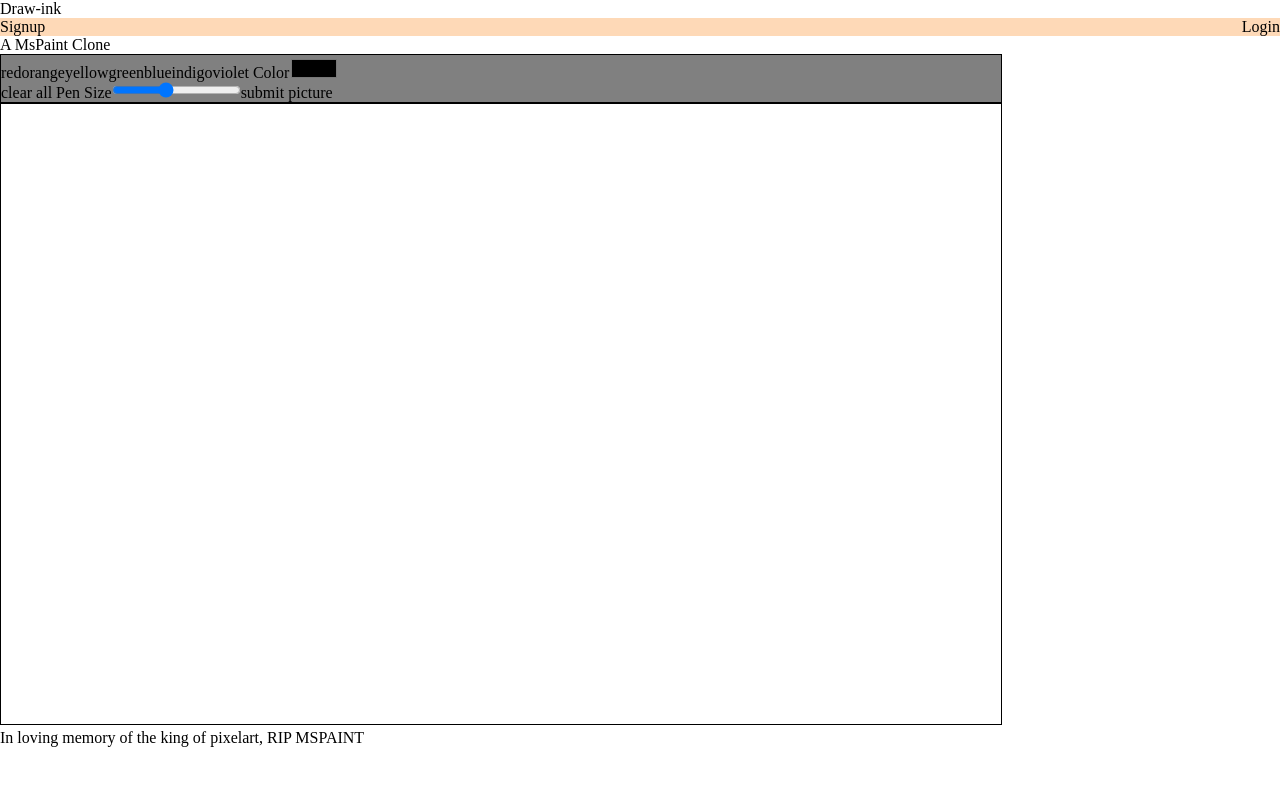
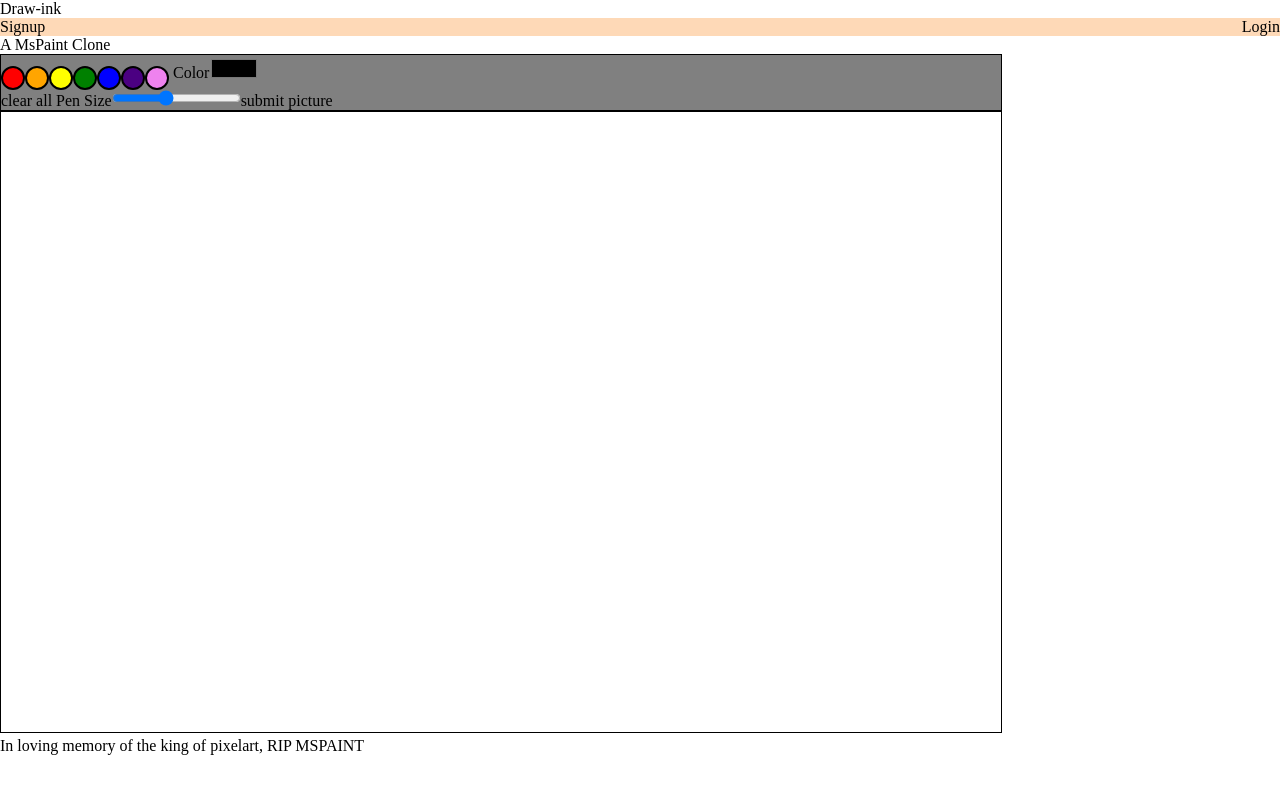
Before and after one commit to Kernapillar/Mern-Stack-Paint, a React (Create React App) app in the folder frontend/: page / in a window 1280 px wide. Shown: the top 794 px of the page. Built offline with nearby package versions, Linux system fonts and the light colour scheme.

Commit message:
update canvas color buttons

```diff
--- a/frontend/src/components/canvas/canvas.css
+++ b/frontend/src/components/canvas/canvas.css
@@ -6,4 +6,32 @@
     background-color: grey;
     width: 1000px;
     border: 1px solid black;
+
 }
+
+.color-button {
+    border: 2px solid black;
+    border-radius: 100px;
+    padding: 10px;
+}
+.red {
+    background-color: red;
+}
+.orange {
+    background-color: orange;
+}
+.yellow {
+    background-color: yellow;
+}
+.green {
+    background-color: green;
+}
+.blue {
+    background-color: blue;
+}
+.indigo {
+    background-color: indigo;
+}
+.violet {
+    background-color: violet;
+}
--- a/frontend/src/components/canvas/canvas.jsx
+++ b/frontend/src/components/canvas/canvas.jsx
@@ -1,6 +1,7 @@
 import { React, useState, useEffect, useRef } from "react";
 import Menu from './canvas_menu';
 import "./canvas.css"
+// import * as S3 from 'aws-sdk/clients/s3';
 
 function CanvasComponent() {
     const canvasElement = useRef(null);
@@ -56,7 +57,7 @@ function CanvasComponent() {
     };
 
     const handleSubmit = () => {
-        console.log(canvasElement.current.toDataURL('image/svg'))
+        // console.log(S3.util.base64.decode(canvasElement.current.toDataURL('image/jpeg')))
     }
 
 
--- a/frontend/src/components/canvas/canvas_menu.jsx
+++ b/frontend/src/components/canvas/canvas_menu.jsx
@@ -8,13 +8,13 @@ const Menu = ({setLineColor, setDrawSize, clearCanvas, handleSubmit }) => {
         <div className="canvas-menu">
 
             <div className="color-pallette">
-                <button  className="color-button red" onClick={() => setLineColor("red")}>red</button>
-                <button  className="color-button orange" onClick={() => setLineColor("orange")}>orange</button>
-                <button  className="color-button yellow" onClick={() => setLineColor("yellow")}>yellow</button>
-                <button  className="color-button green" onClick={() => setLineColor("green")}>green</button>
-                <button  className="color-button blue" onClick={() => setLineColor("blue")}>blue</button>
-                <button  className="color-button indigo" onClick={() => setLineColor("indigo")}>indigo</button>
-                <button  className="color-button violet" onClick={() => setLineColor("violet")}>violet</button>
+                <button  className="color-button red" onClick={() => setLineColor("red")}></button>
+                <button  className="color-button orange" onClick={() => setLineColor("orange")}></button>
+                <button  className="color-button yellow" onClick={() => setLineColor("yellow")}></button>
+                <button  className="color-button green" onClick={() => setLineColor("green")}></button>
+                <button  className="color-button blue" onClick={() => setLineColor("blue")}></button>
+                <button  className="color-button indigo" onClick={() => setLineColor("indigo")}></button>
+                <button  className="color-button violet" onClick={() => setLineColor("violet")}></button>
                 <label> Color
                 <input type="color" onChange={(e) => {
                     setLineColor(e.target.value);
```
